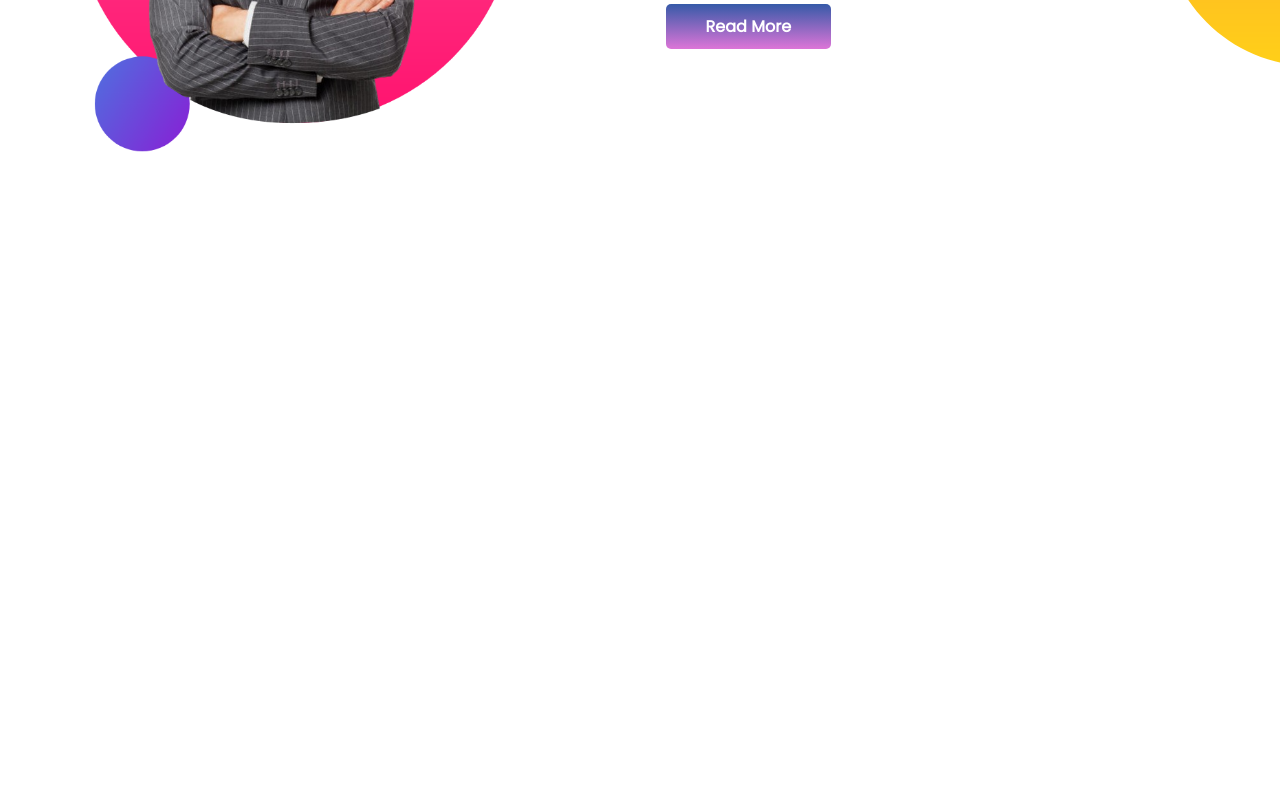
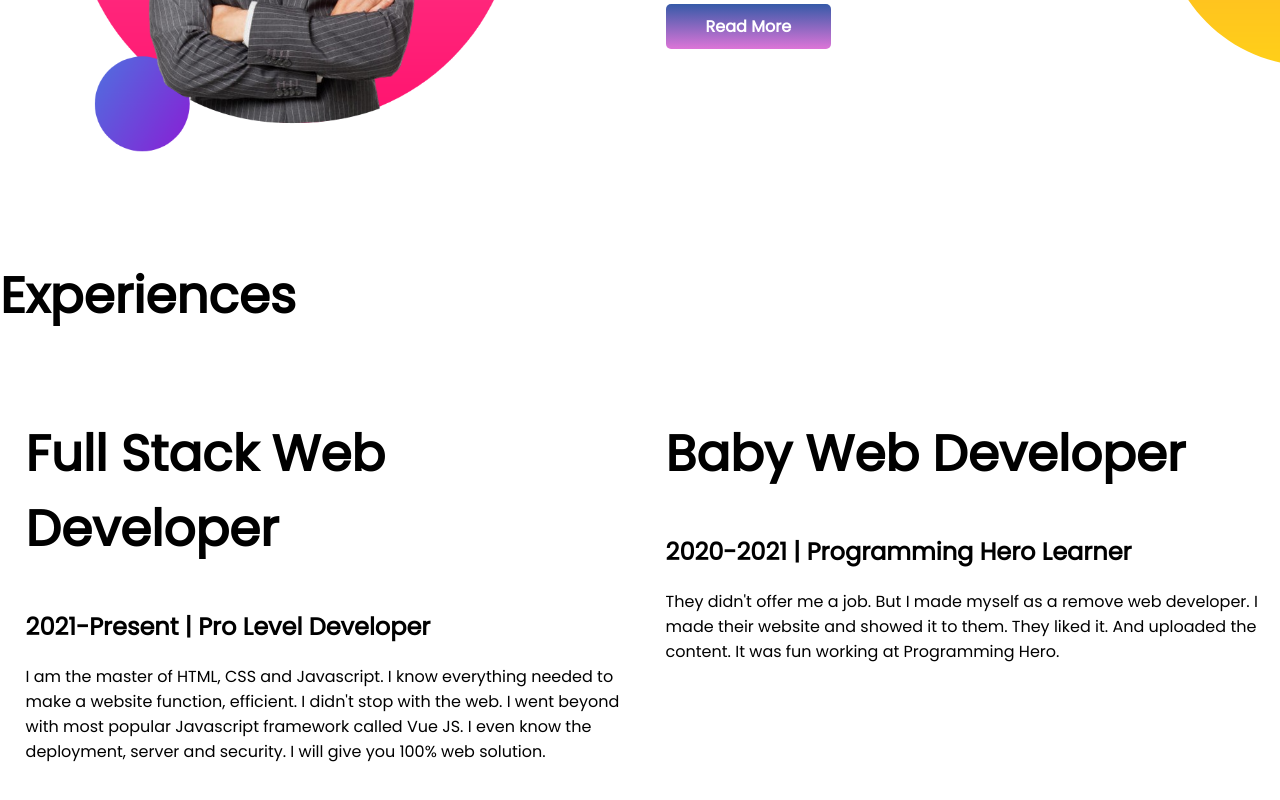
Before and after one commit to azeiez/portfolio1, a plain HTML site: page index.html in a window 1280 px wide. Shown: the part 992-1792 px from the top of the page. Before the commit the page ends 1251 px from the top, so only its background shows below. Drawn offline with Linux system fonts and the light colour scheme.

Commit message:
Experiences addid

```diff
--- a/index.html
+++ b/index.html
@@ -12,7 +12,7 @@
     <link rel="icon" type="image/x-icon" href="/images/favicon.png">
 </head>
 <body>
-    <section class="top-banner">
+    <section class="top-banner flexible-container">
         <div class="hulf-width">
         <h1>Welcom To</h1>
         <h1><span class="blue-color">APON Closest</span> World!</h1>
@@ -26,7 +26,7 @@
 
     <div class="hulf-width"><img src="images/big-cup.png" alt="big-cup" srcset=""></div>
     </section>
-    <section class="dream-big">
+    <section class="dream-big flexible-container">
         <div class="hulf-width">
         <img src="/images/business-man.png" alt="">
         </div>
@@ -43,6 +43,21 @@
                 <a class="read-more" target="_blank"href="https://www.linkedin.com/company/apon-co">Read More</a>
         </div>
     </section>
+    <section class="Experiences-aria">
+        <h1>Experiences</h1>
+        <div class="flexible-container" >
+            <div class="hulf-width">
+                <h1>Full Stack Web Developer</h1>
+                <h2>2021-Present | Pro Level Developer</h2>
+                <p>I am the master of HTML, CSS and Javascript. I know everything needed to make a website function, efficient. I didn't stop with the web. I went beyond with most popular Javascript framework called Vue JS. I even know the deployment, server and security. I will give you 100% web solution.</p>
+              </div>
+              <div class="hulf-width">
+                  <h1>Baby Web Developer</h1>
+                  <h2>2020-2021 | Programming Hero Learner</h2>
+                  <p>They didn't offer me a job. But I made myself as a remove web developer. I made their website and showed it to them. They liked it. And uploaded the content. It was fun working at Programming Hero.</p>
+              </div>
+        </div>
+    </section>
 
 </body>
 </html>
--- a/style.css
+++ b/style.css
@@ -8,7 +8,7 @@ h1 {
 .blue-color {
   color: blue;
 }
-section {
+.flexible-container {
   display: flex;
   margin-bottom: 100px;
 }
```
